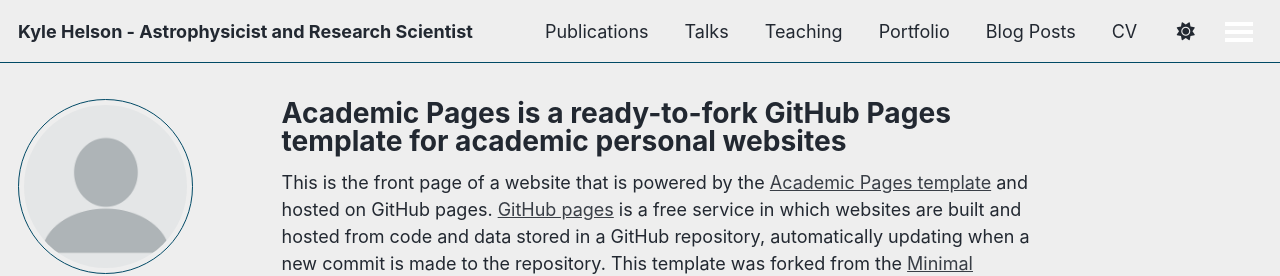
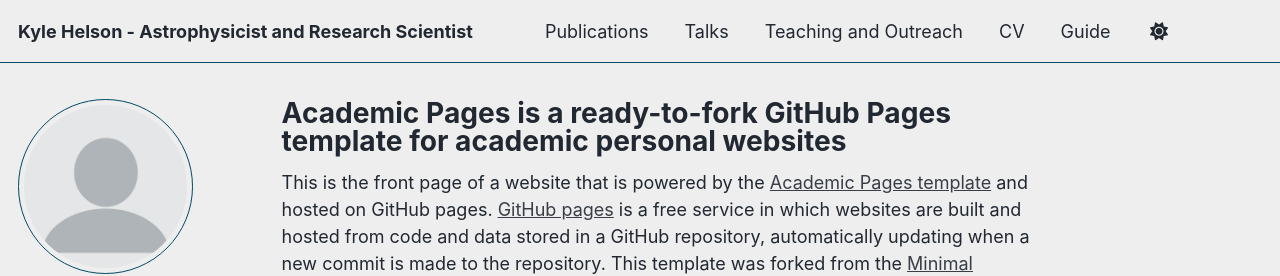
Before and after one commit to kylehelson/kylehelson.github.io, a Jekyll site: the page built from _pages/about.md, in a window 1280 px wide. Shown: the top 276 px of the page. Built offline with Jekyll 4.4.1, drawn with Linux system fonts in a browser that asks for light colours; some web fonts are replaced; a script that is not in the unit is left out.

Commit message:
Update navigation.yml
removed portfolio and blog

```diff
--- a/_data/navigation.yml
+++ b/_data/navigation.yml
@@ -14,14 +14,14 @@ main:
   - title: "Talks"
     url: /talks/
 
-  - title: "Teaching"
+  - title: "Teaching and Outreach"
     url: /teaching/
 
-  - title: "Portfolio"
-    url: /portfolio/
+  #- title: "Portfolio"
+  #  url: /portfolio/
 
-  - title: "Blog Posts"
-    url: /year-archive/
+  #- title: "Blog Posts"
+  #  url: /year-archive/
 
   - title: "CV"
     url: /cv/
```
